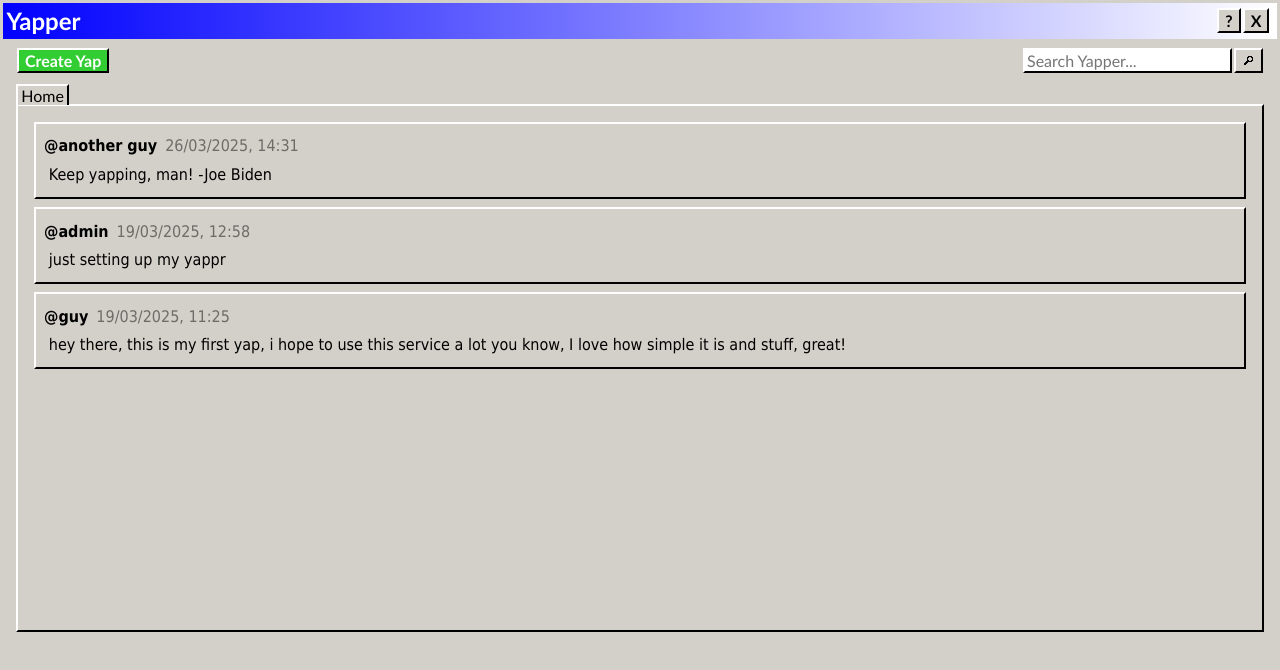
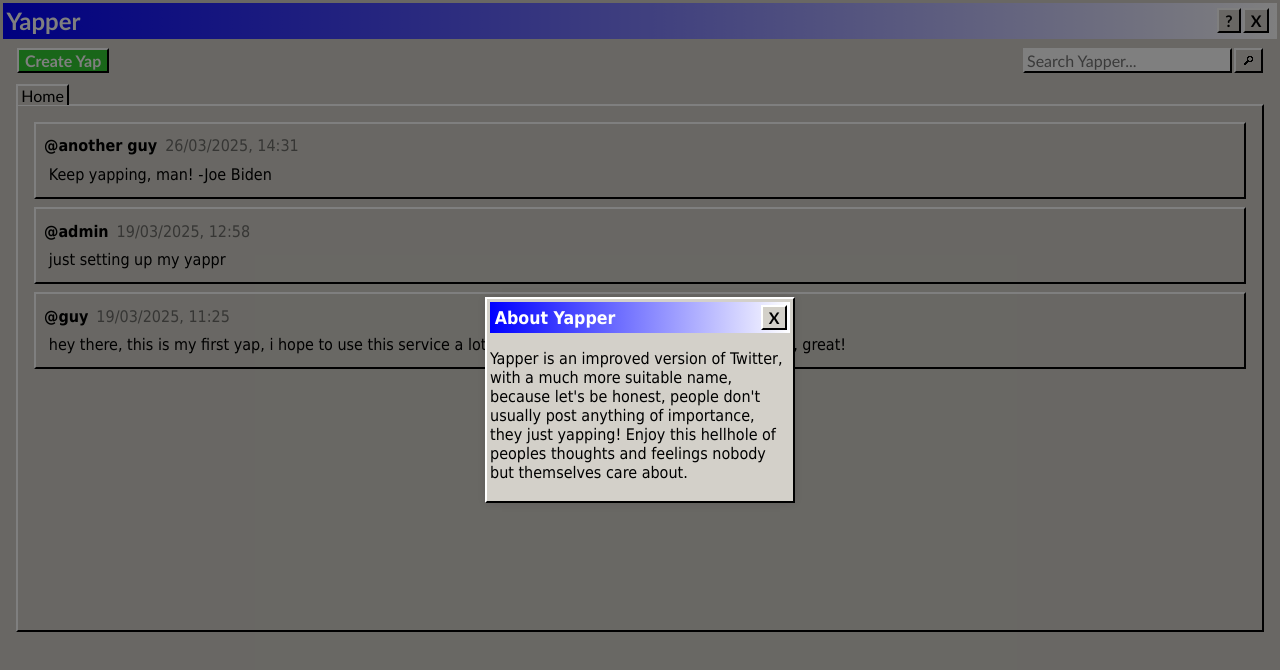
Before and after one commit to carlham/YAPPER2, a React (Create React App) app in the folder frontend/: page / in a window 1280 px wide. Both pictures are taken after a click on the button "About Yapper". Shown: the top 670 px of the page. Built offline with nearby package versions, Linux system fonts and the light colour scheme.

Commit message:
added about yapper

```diff
--- a/frontend/src/App.css
+++ b/frontend/src/App.css
@@ -1,6 +1,3 @@
-.App {
-}
-
 header {
   font-family: 'Trebuchet MS', sans-serif;
   background-image: linear-gradient(to right, blue, white);
@@ -32,6 +29,7 @@ button {
   font-size: 1rem;
   margin: 1px;
   font-weight: bold;
+  cursor: pointer;
 }
 
 .action-area {
@@ -95,6 +93,10 @@ main {
   color: white;
 }
 
+.createYap:hover {
+  background-color: green;
+}
+
 .yap {
   border-right: solid 2px black;
   border-top: solid 2px white;
@@ -122,3 +124,58 @@ main {
 .yap p {
   margin: .3rem;
 }
+
+.logoutBtn:hover, .closePopup:hover {
+  background-color: red;
+  color: white;
+}
+
+.infoBtn:hover {
+  background-color: blue;
+  color: white;
+}
+
+.searchBtn:hover {
+  background-color: orange;
+}
+
+.overlay {
+  position: fixed;
+  top: 0;
+  left: 0;
+  width: 100%;
+  height: 100%;
+  background-color: rgba(0, 0, 0, 0.5);
+  display: none;
+  justify-content: center;
+  align-items: center;
+  z-index: 1;
+}
+
+.popup {
+  background-color: #D3D0C9;
+  padding: .2rem;
+  box-shadow: 0 0 10px 0 rgba(0, 0, 0, 0.1);
+  width: 300px;
+  display: block;
+  border-right: solid 2px black;
+  border-top: solid 2px white;
+  border-left: solid 2px white;
+  border-bottom: solid 2px black;
+}
+
+.popupHeader {
+  display: flex;
+  justify-content: space-between;
+  align-items: center;
+  background-image: linear-gradient(to right, blue, white);
+  padding: .1rem;
+}
+
+.popupHeader h2 {
+  color: white;
+  margin: 0;
+  margin-left: .2rem;
+  font-size: 1.1rem;
+  font-weight: 600;
+}
--- a/frontend/src/App.jsx
+++ b/frontend/src/App.jsx
@@ -28,20 +28,38 @@ function App() {
   // sorts yapps by date
   const sortedYapps = yapps.sort((a, b) => new Date(b.date) - new Date(a.date));
 
+  // displays an alert with information about Yapper
+  const aboutYapper = () => {
+    document.querySelector('.overlay').style.display = 'flex';
+  }
+
+  const closePopup = () => {
+    document.querySelector('.overlay').style.display = 'none';
+  }
+
   return (
     <div className="App">
+      <div className="overlay">
+        <div className="popup">
+          <div className="popupHeader">
+            <h2>About Yapper</h2>
+            <button className="closePopup" title="Close" onClick={closePopup}>X</button>
+          </div>
+          <p>Yapper is an improved version of Twitter, with a much more suitable name, because let's be honest, people don't usually post anything of importance, they just yapping! Enjoy this hellhole of peoples thoughts and feelings nobody but themselves care about.</p>
+        </div>
+      </div>
       <header>
        <h1>Yapper</h1>
        <div className="header-buttons">
-        <button>?</button>
-        <button>X</button>
+        <button className="infoBtn" title="About Yapper" onClick={aboutYapper}>?</button>
+        <button className="logoutBtn" title="Logout">X</button>
        </div>
       </header>
       <div className="action-area">
         <button className="createYap">Create Yap</button>
         <div>
           <input type="text" placeholder="Search Yapper..." />
-          <button><img src={searchIcon} alt="search icon" /></button>
+          <button className="searchBtn" title="Search"><img src={searchIcon} alt="search icon" /></button>
         </div>
       </div>
       <nav>
```
